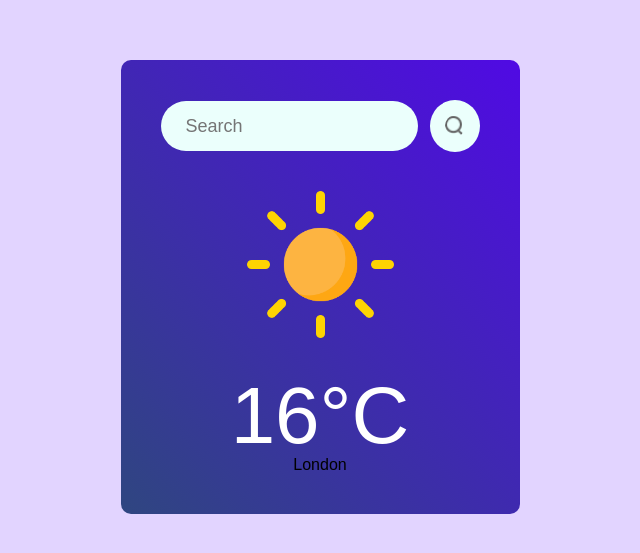
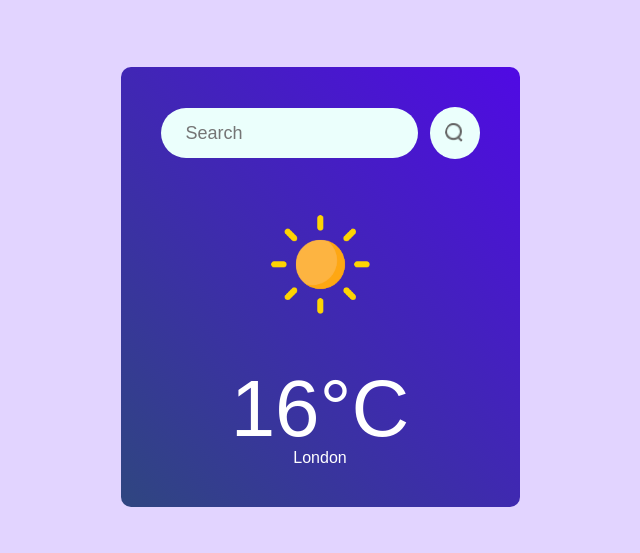
Before and after one commit to elijahgummer/weather-app-react, a React (Create React App) app in the folder weather-app-react/: page / in a window 1280 px wide. Shown: the part 113-666 px from the top of the page, without its empty margins (320-960 px from the left). Built offline with nearby package versions, Linux system fonts and the light colour scheme.

Commit message:
changed the styling of the cde

```diff
--- a/weather-app-react/src/components/Weather.css
+++ b/weather-app-react/src/components/Weather.css
@@ -29,7 +29,7 @@
     background: #ebfffc;
     cursor: pointer;
 }
-weather-icon{
+.weather-icon{
     width: 150px;
     margin: 30px 0;
 }
@@ -38,3 +38,6 @@ weather-icon{
     font-size: 80px;
     line-height: 1;
 }
+.location{
+    color: #fff;
+}
```
